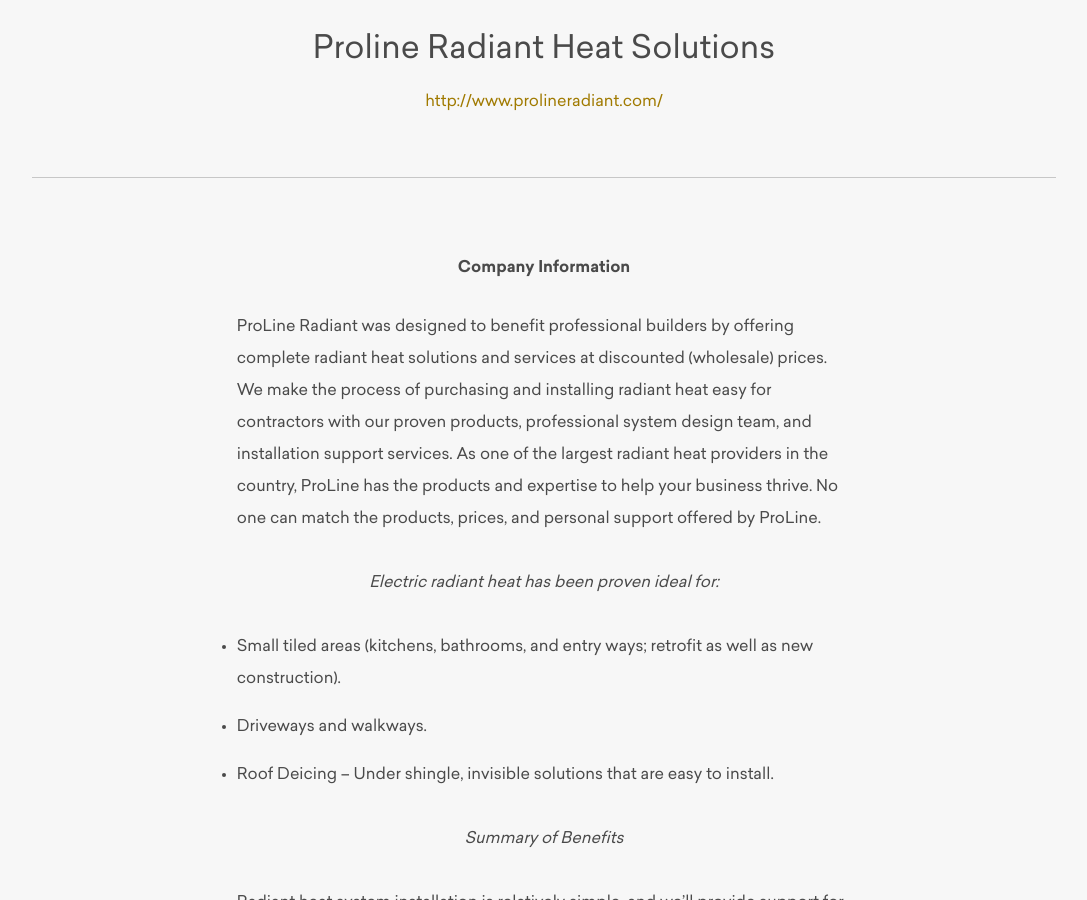
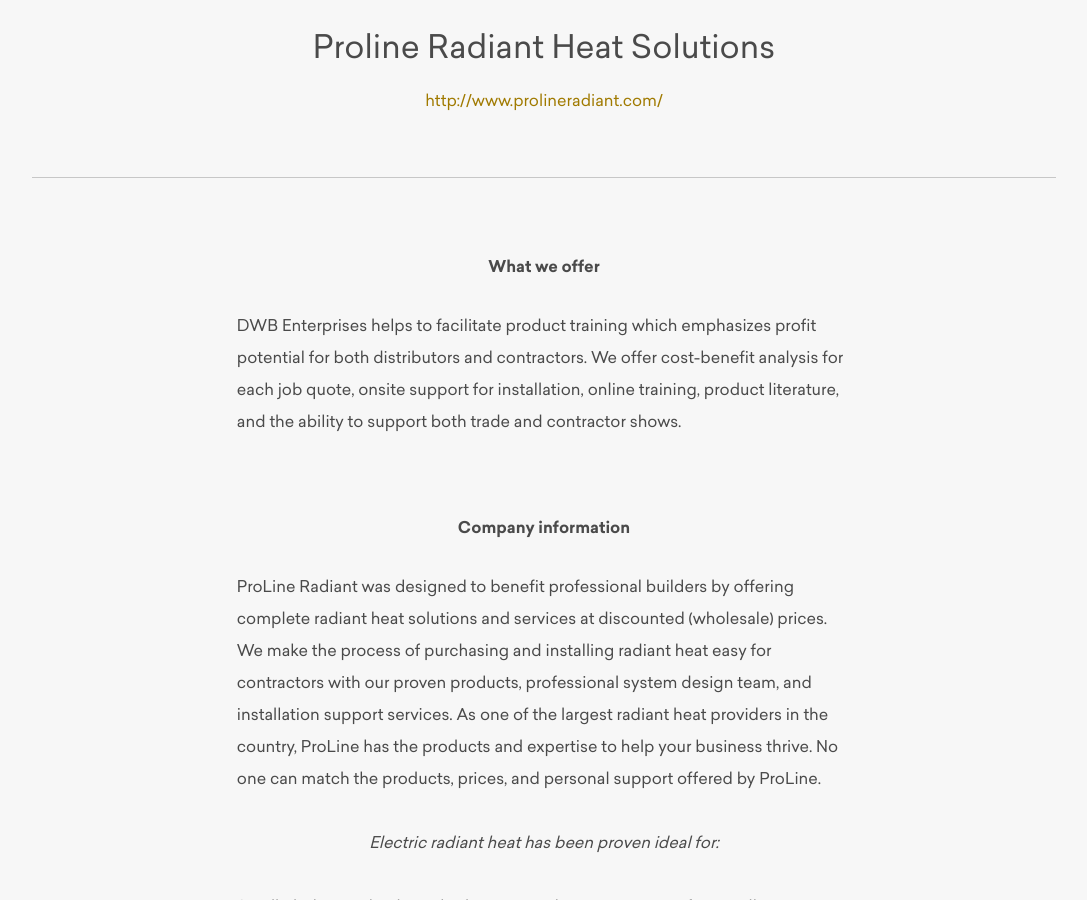
Before and after one commit to geoffbrown/dwbenterprises, a Jekyll site: the page built from _posts/2016-01-24-proline.md, in a window 1280 px wide and 900 px high, scrolled down 604 px. Shown: the whole window, without its empty margins (96-1183 px from the left). Built offline with Jekyll 4.4.1, drawn with Linux system fonts in a browser that asks for light colours; some web fonts are replaced.

Commit message:
content updates

```diff
--- a/_posts/2016-01-24-proline.md
+++ b/_posts/2016-01-24-proline.md
@@ -6,7 +6,11 @@
 urls: http://www.prolineradiant.com/
 ---
 
-# Company Information
+# What we offer
+
+DWB Enterprises helps to facilitate product training which emphasizes profit potential for both distributors and contractors. We offer cost-benefit analysis for each job quote, onsite support for installation, online training, product literature, and the ability to support both trade and contractor shows.
+
+# Company information
 
 ProLine Radiant was designed to benefit professional builders by offering complete radiant heat solutions and services at discounted (wholesale) prices. We make the process of purchasing and installing radiant heat easy for contractors with our proven products, professional system design team, and installation support services. As one of the largest radiant heat providers in the country, ProLine has the products and expertise to help your business thrive. No one can match the products, prices, and personal support offered by ProLine.
 
```
Also changed, not shown: _posts/2016-01-26-shinglehog.md (+5 -1 lines), _posts/2016-01-27-task.md (+4 -0 lines), _posts/2016-01-28-acro.md (+5 -1 lines), _posts/2016-01-29-epna.md (+2 -0 lines), _posts/2016-01-30-craftsmens.md (+5 -1 lines).
